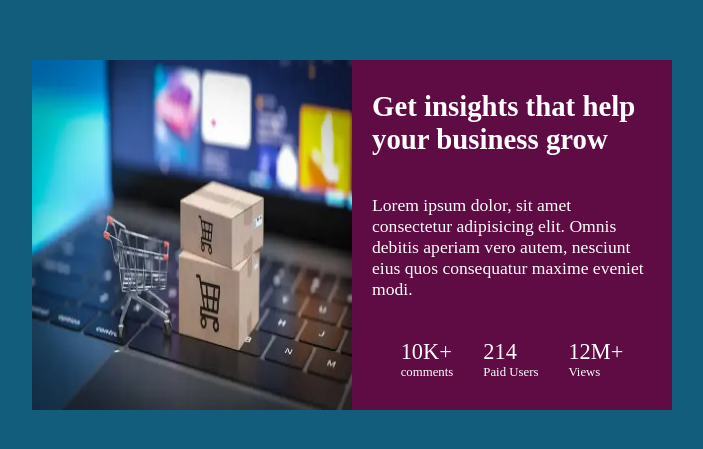
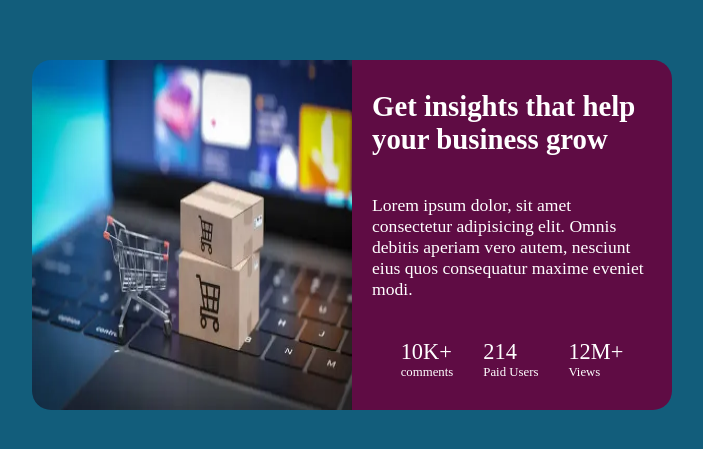
Before and after one commit to Farhin-Akhtatri/Studysync-project, a plain HTML site: page CSS Card Project3.html in a window 1280 px wide. Shown: the part 165-614 px from the top of the page, 288-991 px from the left. Drawn offline with Linux system fonts and the light colour scheme.

Commit message:
Add Changes

```diff
--- a/CSS Card Project3.html
+++ b/CSS Card Project3.html
@@ -25,6 +25,8 @@
         display: flex;
        flex-direction: row;
        gap: 0px;
+       border-radius: 5rem;
+
        }
 
        .leftbox{
@@ -40,7 +42,8 @@
         gap:20px;
         /* padding-top: 40px; */
         padding: 20px;
-
+       border-top-right-radius: 1.2rem;
+       border-bottom-right-radius: 1.2rem;
        }
 
        .rightbox{
@@ -51,6 +54,9 @@
        .rightbox img{
         width:100%;
         height: 100%;
+        border-top-left-radius: 1.2rem;
+        border-bottom-left-radius: 1.2rem;
+
        }
 
        .leftbox p{
```
